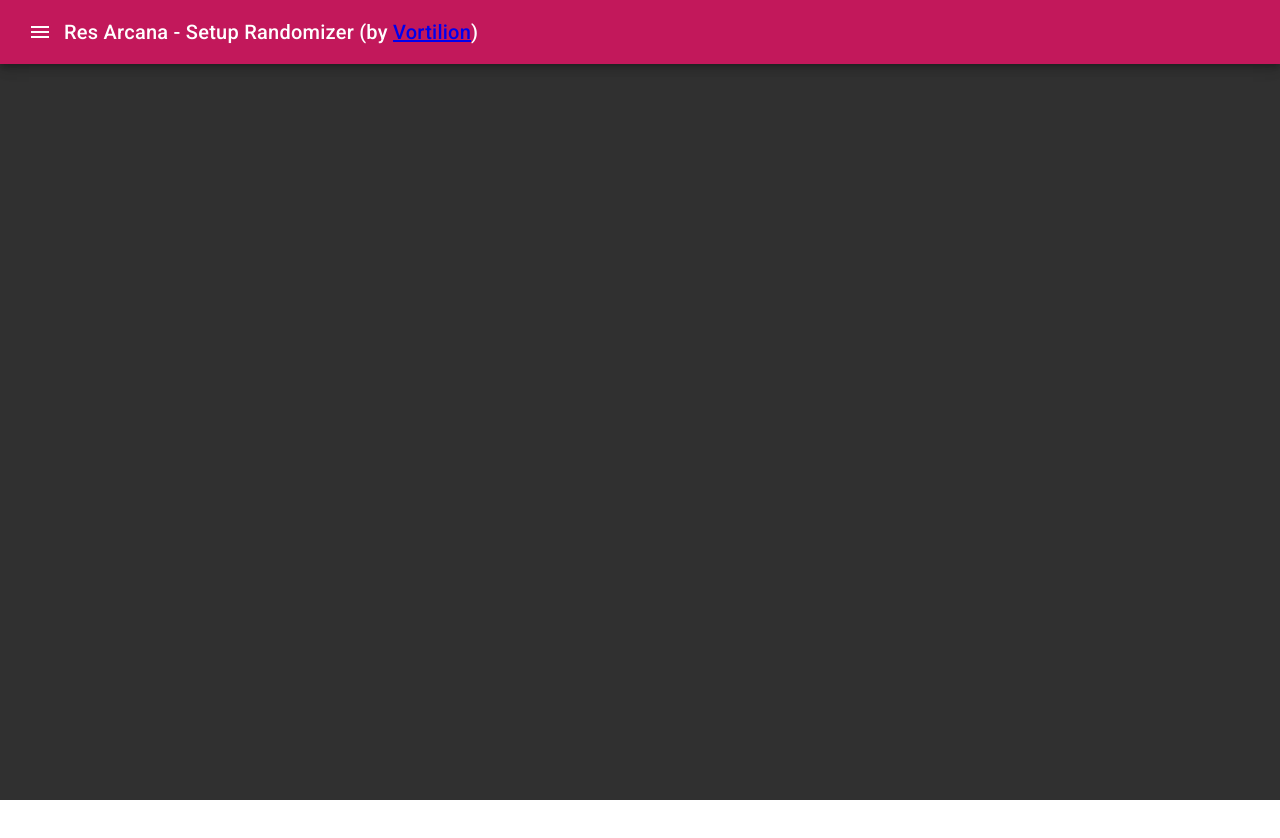
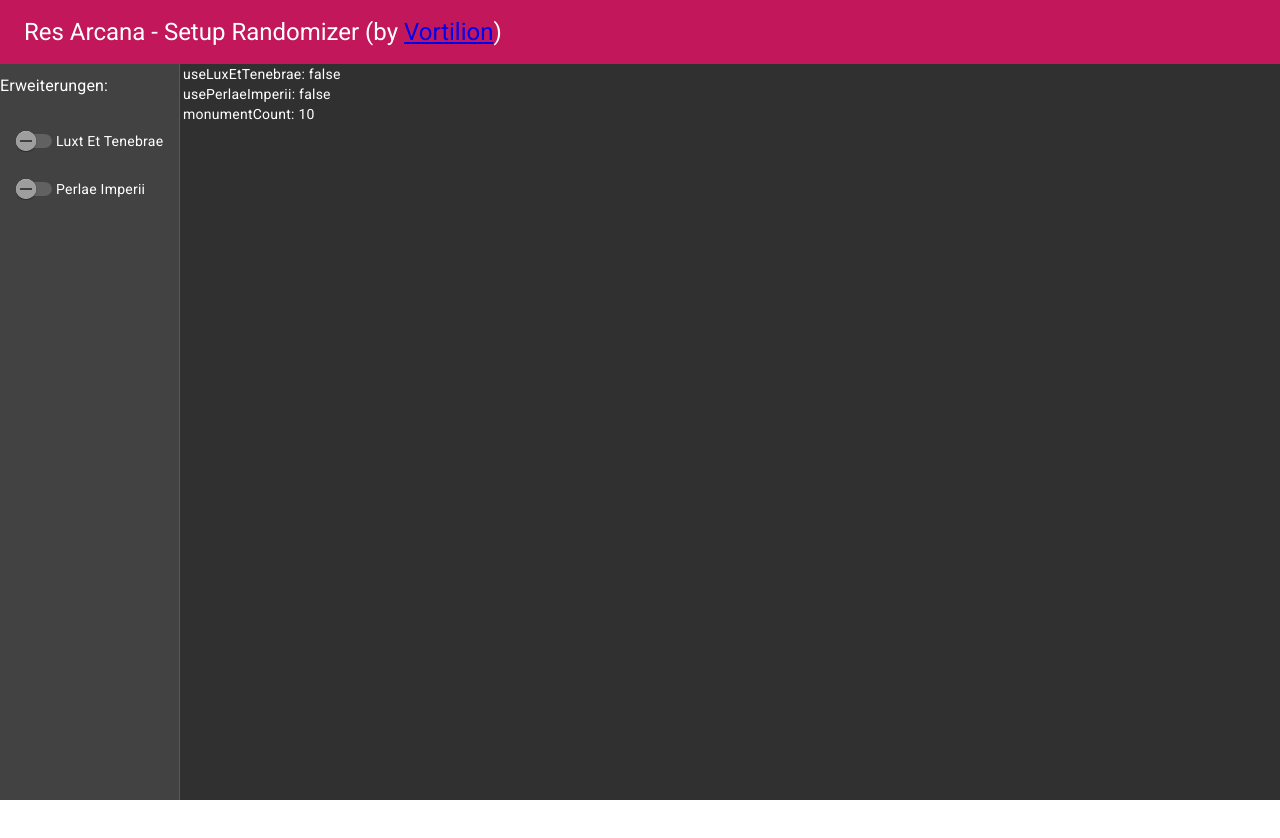
Before and after one commit to Vortilion/resarcana, an Angular app: page / in a window 1280 px wide. Shown: the top 838 px of the page. Before the commit the page ends 800 px from the top, so only its background shows below. Built offline with nearby package versions, Linux system fonts and the light colour scheme.

Commit message:
Layouting & Sidenav fixes

```diff
--- a/src/app/app.component.html
+++ b/src/app/app.component.html
@@ -1,11 +1,61 @@
-<app-main-nav>
-    <mat-tab-nav-panel #tabPanel>
-        <div class="container">
-            <div class="setup-phase">
-                <div>
-                    <router-outlet></router-outlet>
-                </div>
+
+<div
+    class="app-component"
+    [class.is-mobile]="mobileQuery.matches">
+    <mat-toolbar
+        color="primary"
+        class="main-toolbar toolbar">
+        <button
+            type="button"
+            [hidden]="!mobileQuery.matches"
+            mat-icon-button
+            (click)="sidenav.toggle()">
+            <mat-icon>menu</mat-icon>
+        </button>
+        <h1 class="app-name">Res Arcana - Setup Randomizer (by <a href="https://boardgamegeek.com/user/Vortilion" target="_blank">Vortilion</a>)</h1>
+    </mat-toolbar>
+
+    <mat-sidenav-container
+        class="sidenav-container"
+        [style.marginTop.px]="mobileQuery.matches ? 56 : 0">
+        <mat-sidenav
+            #sidenav
+            [mode]="mobileQuery.matches ? 'over' : 'side'"
+            [fixedInViewport]="mobileQuery.matches"
+            fixedTopGap="56"
+            [opened]="mobileQuery.matches ? 'false' : 'opened'">
+            <mat-nav-list class="sidebar-options-list">
+                <h3>Erweiterungen:</h3>
+                <mat-list-item>
+                    <mat-slide-toggle
+                        class="variant-selector"
+                        color="primary"
+                        name="useLuxEtTenebrae"
+                        [checked]="useLuxEtTenebrae"
+                        (change)="onExpansionChange($event)">
+                            Luxt Et Tenebrae
+
+                    </mat-slide-toggle>
+                </mat-list-item>
+                <mat-list-item>
+                    <mat-slide-toggle
+                        class="variant-selector"
+                        color="primary"
+                        name="usePerlaeImperii"
+                        [checked]="usePerlaeImperii"
+                        (change)="onExpansionChange($event)">
+                            Perlae Imperii
+                    </mat-slide-toggle>
+                </mat-list-item>
+            </mat-nav-list>
+        </mat-sidenav>
+
+        <mat-sidenav-content>
+            <div class="page-content">
+                useLuxEtTenebrae: {{ useLuxEtTenebrae }}<br />
+                usePerlaeImperii: {{ usePerlaeImperii }}<br />
+                monumentCount: {{ monumentCount }}
             </div>
-        </div>
-    </mat-tab-nav-panel>
-</app-main-nav>
+        </mat-sidenav-content>
+    </mat-sidenav-container>
+</div>
--- a/src/app/app.component.scss
+++ b/src/app/app.component.scss
@@ -0,0 +1,27 @@
+.app-component {
+    display: flex;
+    flex-direction: column;
+    position: absolute;
+    top: 0;
+    bottom: 0;
+    left: 0;
+    right: 0;
+}
+
+.app-name {
+    margin: 0 0 0 8px;
+}
+
+.is-mobile .toolbar {
+    position: fixed;
+    /* Make sure the toolbar will stay on top of the content as it scrolls past. */
+    z-index: 2;
+  }
+
+.sidenav-container {
+    flex: 1;
+}
+
+.is-mobile .sidenav-container {
+    flex: 1 0 auto;
+  }
--- a/src/app/app.component.ts
+++ b/src/app/app.component.ts
@@ -1,10 +1,63 @@
-import { Component } from '@angular/core';
+import { ChangeDetectorRef, Component, OnDestroy, OnInit } from '@angular/core';
+import { MatSlideToggleChange } from '@angular/material/slide-toggle';
+import { BreakpointObserver, Breakpoints, MediaMatcher } from '@angular/cdk/layout';
+import { Observable } from 'rxjs';
+import { map, shareReplay } from 'rxjs/operators';
+import { ApplicationConfigService } from './shared/application-config.service';
 
 @Component({
-  selector: 'app-root',
-  templateUrl: './app.component.html',
-  styleUrls: ['./app.component.scss']
+    selector: 'app-root',
+    templateUrl: './app.component.html',
+    styleUrls: ['./app.component.scss'],
 })
-export class AppComponent {
-  title = 'res-arcana_randomizer';
+export class AppComponent implements OnInit, OnDestroy {
+    title = 'Res Arcana - Setup Randomizer';
+    useLuxEtTenebrae!: boolean;
+    usePerlaeImperii!: boolean;
+    monumentCount!: number;
+    mobileQuery!: MediaQueryList;
+
+    private _mobileQueryListener: () => void;
+
+    constructor(
+        private applicationConfigService: ApplicationConfigService,
+        changeDetectorRef: ChangeDetectorRef,
+        media: MediaMatcher
+    ) {
+      this.mobileQuery = media.matchMedia('(max-width: 600px)');
+      this._mobileQueryListener = () => changeDetectorRef.detectChanges();
+      this.mobileQuery.addListener(this._mobileQueryListener);
+    }
+
+
+
+    ngOnInit(): void {
+        this.useLuxEtTenebrae = false;
+        this.usePerlaeImperii = false;
+        this.monumentCount = 10;
+
+        this.applicationConfigService.useLuxEtTenebrae.subscribe(
+            (useLuxEtTenebrae: boolean) => {
+                this.useLuxEtTenebrae = useLuxEtTenebrae;
+            }
+        );
+
+        this.applicationConfigService.usePerlaeImperii.subscribe(
+            (usePerlaeImperii: boolean) => {
+                this.usePerlaeImperii = usePerlaeImperii;
+            }
+        );
+    }
+
+    ngOnDestroy(): void {
+        this.mobileQuery.removeListener(this._mobileQueryListener);
+    }
+
+    onExpansionChange(event: MatSlideToggleChange) {
+        if (event.source.name === 'useLuxEtTenebrae') {
+            this.applicationConfigService.useLuxEtTenebrae.emit(event.checked);
+        } else if (event.source.name === 'usePerlaeImperii') {
+            this.applicationConfigService.usePerlaeImperii.emit(event.checked);
+        }
+    }
 }
--- a/src/app/app.module.ts
+++ b/src/app/app.module.ts
@@ -1,19 +1,16 @@
 import { NgModule } from '@angular/core';
 import { BrowserModule } from '@angular/platform-browser';
 
-import { AppRoutingModule } from './app-routing.module';
 import { AppComponent } from './app.component';
 import { BrowserAnimationsModule } from '@angular/platform-browser/animations';
-import { MainNavComponent } from './main-nav/main-nav.component';
 import { MaterialModule } from './material/material.module';
 import { ServiceWorkerModule } from '@angular/service-worker';
 import { environment } from '../environments/environment';
 
 @NgModule({
-    declarations: [AppComponent, MainNavComponent],
+    declarations: [AppComponent],
     imports: [
         BrowserModule,
-        AppRoutingModule,
         MaterialModule,
         BrowserAnimationsModule,
         ServiceWorkerModule.register('ngsw-worker.js', {
--- a/src/app/main-nav/main-nav.component.html
+++ /dev/null
@@ -1,32 +0,0 @@
-<mat-sidenav-container class="sidenav-container">
-    <mat-sidenav #drawer class="sidenav" [attr.role]="'navigation'" [mode]="'over'" [opened]="false">
-        <mat-toolbar color="primary" class="sidenav-toolbar">
-            Options
-        </mat-toolbar>
-        <mat-nav-list class="sidebar-options-list">
-            <h3>Expansions</h3>
-            <mat-list-item>
-                <mat-slide-toggle class="variant-selector" color="primary" [checked]="useLuxEtTenebrae">
-                    Luxt Et Tenebrae
-                </mat-slide-toggle>
-            </mat-list-item>
-            <mat-list-item>
-                <mat-slide-toggle class="variant-selector" color="primary" [checked]="usePerlaeImperii">
-                    Perlae Imperii
-                </mat-slide-toggle>
-            </mat-list-item>
-        </mat-nav-list>
-    </mat-sidenav>
-
-    <mat-sidenav-content>
-        <mat-toolbar color="primary" class="main-toolbar mat-elevation-z6">
-            <button type="button" aria-label="Toggle sidenav" mat-icon-button (click)="drawer.toggle()">
-                <mat-icon aria-label="Side nav toggle icon">menu</mat-icon>
-            </button>
-            <span>
-                Res Arcana - Setup Randomizer (by <a href="#" target="_blank">Vortilion</a>)
-            </span>
-        </mat-toolbar>
-        <ng-content></ng-content>
-    </mat-sidenav-content>
-</mat-sidenav-container>
--- a/src/app/main-nav/main-nav.component.scss
+++ /dev/null
@@ -1,21 +0,0 @@
-.sidenav-container {
-  height: 100%;
-}
-
-.sidenav {
-  width: 360px;
-}
-
-.mat-toolbar.mat-primary {
-  position: sticky;
-  top: 0;
-  z-index: 1;
-}
-
-.mat-toolbar.main-toolbar {
-    z-index: 999;
-}
-
-.sidebar-options-list {
-    padding: 16px 16px 0 16px;
-}
--- a/src/app/main-nav/main-nav.component.ts
+++ /dev/null
@@ -1,32 +0,0 @@
-import { Component, OnInit } from '@angular/core';
-import { BreakpointObserver, Breakpoints } from '@angular/cdk/layout';
-import { Observable } from 'rxjs';
-import { map, shareReplay } from 'rxjs/operators';
-import { ApplicationConfigService } from '../shared/application-config.service';
-
-@Component({
-    selector: 'app-main-nav',
-    templateUrl: './main-nav.component.html',
-    styleUrls: ['./main-nav.component.scss'],
-})
-export class MainNavComponent implements OnInit {
-    useLuxEtTenebrae!: boolean;
-    usePerlaeImperii!: boolean;
-
-    isHandset$: Observable<boolean> = this.breakpointObserver
-        .observe(Breakpoints.Handset)
-        .pipe(
-            map((result) => result.matches),
-            shareReplay()
-        );
-
-    constructor(
-        private breakpointObserver: BreakpointObserver,
-        private applicationConfigService: ApplicationConfigService
-    ) {}
-
-    ngOnInit(): void {
-        this.useLuxEtTenebrae = false;
-        this.usePerlaeImperii = false;
-    }
-}
--- a/src/app/shared/application-config.service.ts
+++ b/src/app/shared/application-config.service.ts
@@ -1,19 +1,28 @@
-import { Injectable } from '@angular/core';
+import { EventEmitter, Injectable } from '@angular/core';
 
-@Injectable({providedIn: 'root'})
+@Injectable({
+    providedIn: 'root'
+})
 export class ApplicationConfigService {
-    private _useLuxEtTenebrae = false;
-    private _usePerlaeImperii = false;
+    useLuxEtTenebrae = new EventEmitter<boolean>();
+    usePerlaeImperii = new EventEmitter<boolean>();
+    monumentCount = new EventEmitter<number>();
 
-    constructor() { }
+    corePlaces = [
+        ["Heiliger Heinz", "Alchemistenturm"],
+        ["Katakomben der Toten", "Opfergrube"],
+        ["Verfluchte Schmiede", "Zwergenmine"],
+        ["Korallenschloss", "Versunkenes Schiff"],
+        ["Drachenhorst", "Bestarium"]
+    ];
 
+    luxPlaces = [
+        ["Drachennest", "Kristallpalast"],
+        ["Temple des Abgrunds", "Tor zur Hölle"]
+    ];
 
-    public get useLuxEtTenebrae() {
-        return this._useLuxEtTenebrae;
-    }
-
-    public get usePerlaeImperii() {
-        return this._usePerlaeImperii;
-    }
-
+    perlPlaces = [
+        ["Magische Menagerie", "Alchemistenwerkstatt"],
+        ["Blutinsel", "Perlenriff"],
+    ];
 }
--- a/src/styles.scss
+++ b/src/styles.scss
@@ -1,4 +1,9 @@
-/* You can add global styles to this file, and also import other style files */
+body {
+    font-family: Roboto, "Helvetica Neue", sans-serif;
+    margin: 0;
+    padding: 30px;
+  }
 
-html, body { height: 100%; }
-body { margin: 0; font-family: Roboto, "Helvetica Neue", sans-serif; }
+  html, body {
+    height: 100%;
+  }
```
Also changed, not shown: 1 other file (tests, documents, lock files or other folders).
